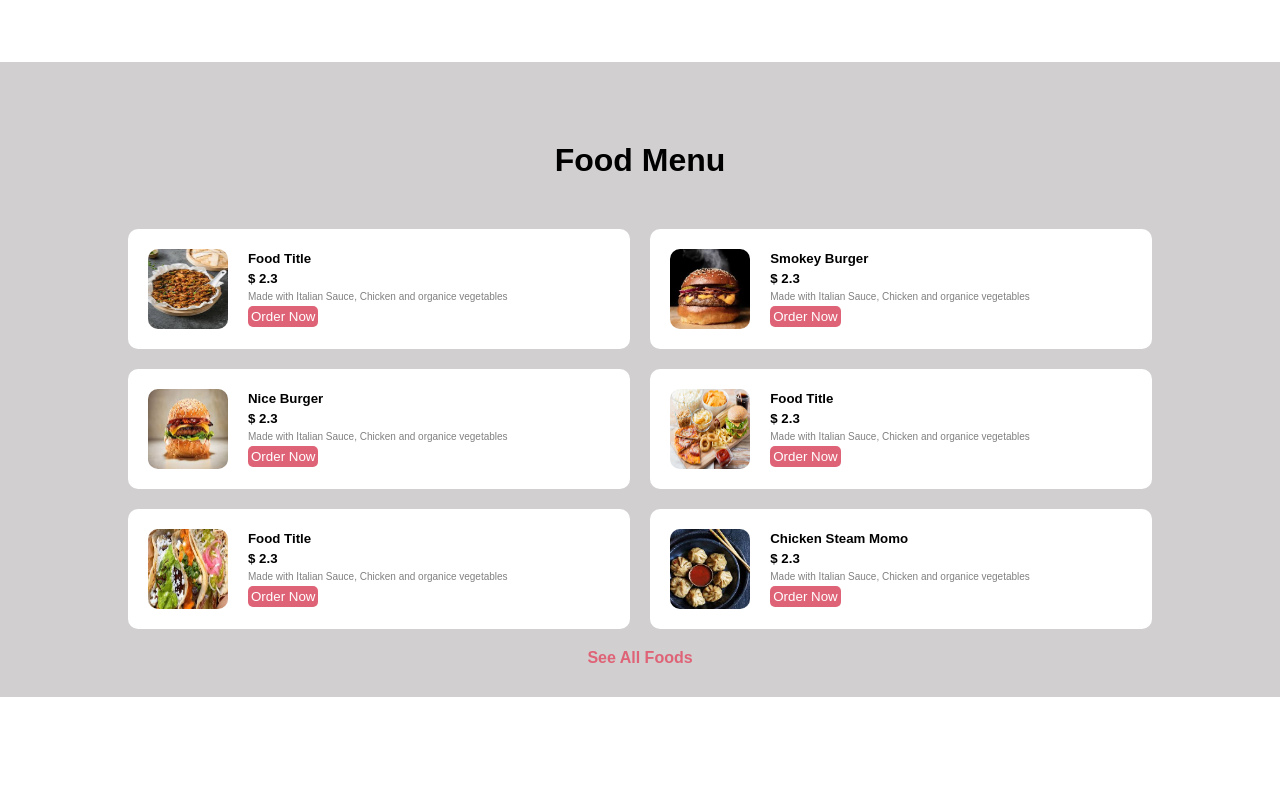
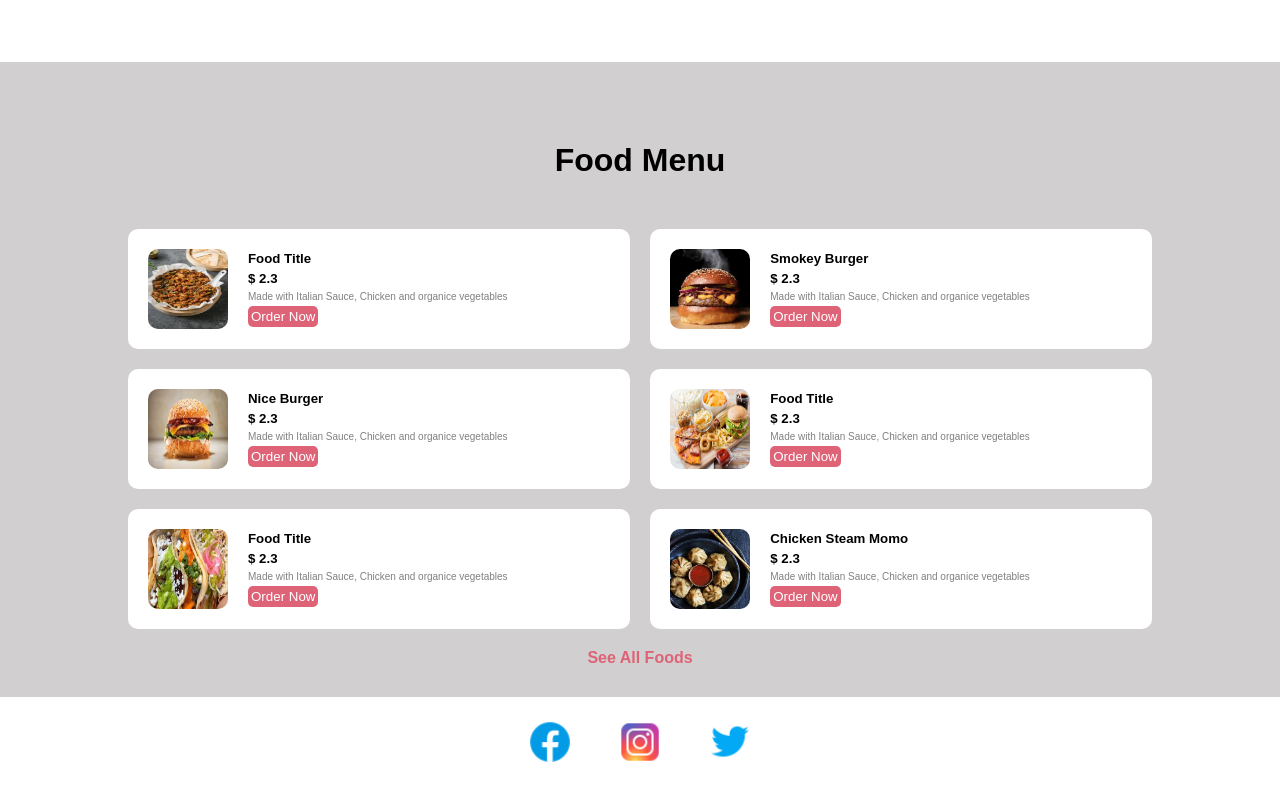
Before and after one commit to Ibad18/react-food-website, a React (Vite) app: page / in a window 1280 px wide. Shown: the part 809-1600 px from the top of the page. Before the commit the page ends 1506 px from the top, so only its background shows below. Built offline with nearby package versions, Linux system fonts and the light colour scheme.

Commit message:
Navbar created

```diff
--- a/src/App.jsx
+++ b/src/App.jsx
@@ -4,6 +4,7 @@ import Navbar from './components/Navbar/Navbar'
 import SearchBar from './components/SearchBar/SearchBar'
 import ExploreFood from './components/ExploreFood/ExploreFood'
 import FoodMenu from './components/FoodMenu/FoodMenu'
+import Footer from './components/Footer/Footer'
 
 const App = () => {
   return (
@@ -12,6 +13,7 @@ const App = () => {
       <SearchBar />
       <ExploreFood />
       <FoodMenu />
+      <Footer />
     </div>
   )
 }
--- a/src/components/FoodMenu/FoodMenu.jsx
+++ b/src/components/FoodMenu/FoodMenu.jsx
@@ -70,7 +70,7 @@ const FoodMenu = () => {
           </div>
           </div>
         </div>
-        <h4>See All Foods</h4>
+        <h4>See All Foods</h4 >
       </div>
       )
 }
--- /dev/null
+++ b/src/components/Footer/Footer.css
@@ -0,0 +1,15 @@
+.footer{
+    width: 100%;
+    /* height: 70px; */
+    padding-left: 10%;
+    padding-right: 10%;
+    text-align: center;
+    /* display: flex;
+    align-items: center;
+    justify-content: space-between; */
+}
+.icons img{
+    margin: 20px;
+    width: 50px;
+    height: 50px;
+}
--- /dev/null
+++ b/src/components/Footer/Footer.jsx
@@ -0,0 +1,18 @@
+import React from 'react'
+import './Footer.css'
+import facebookIcon from '../../assets/facebook-icon.png'
+import instagramIcon from '../../assets/instagram-icon.png'
+import twitterIcon from '../../assets/twitter-icon.png'
+const Footer = () => {
+    return (
+        <div className='footer'>
+            <div className="icons">
+                <img src={facebookIcon} alt="" />
+                <img src={instagramIcon} alt="" />
+                <img src={twitterIcon} alt="" />
+            </div>
+        </div>
+    )
+}
+
+export default Footer
```
